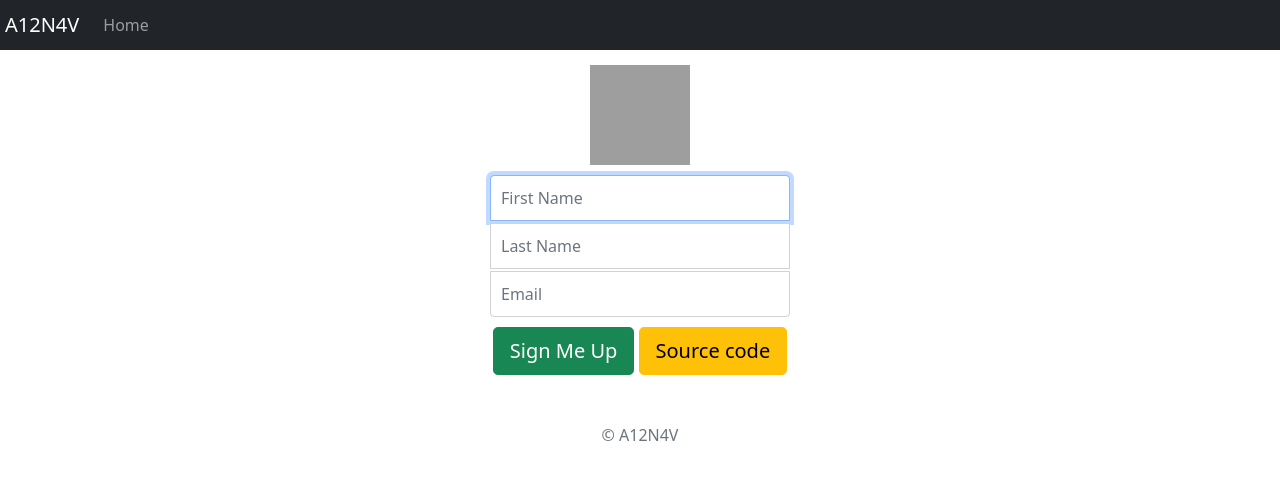
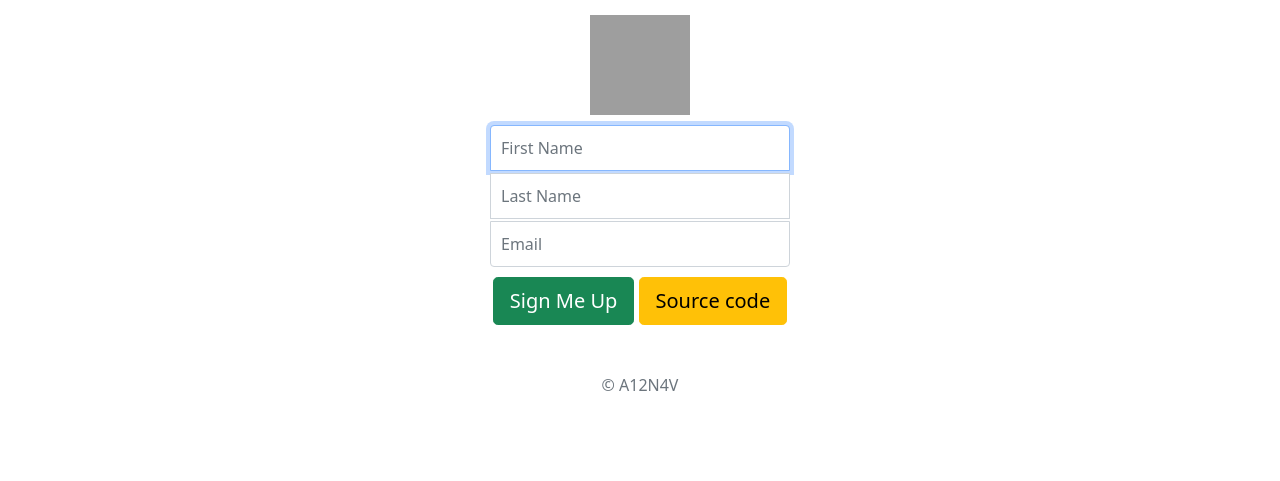
Before and after one commit to A12N4V/newsletter, a website: page signup.html in a window 1280 px wide. Drawn offline with nearby package versions, Linux system fonts and the light colour scheme; grey boxes are pictures that could not be loaded.

Commit message:
Update signup.html

```diff
--- a/signup.html
+++ b/signup.html
@@ -8,22 +8,6 @@
     <link href="css/signup.css" rel="stylesheet">
   </head>
   <body class="text-center">
-
-    <!--Navbar-->
-    <nav class="navbar navbar-expand-lg navbar-dark bg-dark" style="padding:5px;text-align:left">
-      <a class="navbar-brand" href="#">A12N4V</a>
-      <button class="navbar-toggler" type="button" data-bs-toggle="collapse" data-bs-target="#navbarSupportedContent" aria-controls="navbarSupportedContent" aria-expanded="false" aria-label="Toggle navigation">
-        <span class="navbar-toggler-icon"></span>
-      </button>
-      <div class="collapse navbar-collapse" id="navbarSupportedContent">
-        <ul class="navbar-nav me-auto mb-2 mb-lg-0">
-          <li class="nav-item">
-            <a class="nav-link" href="https://a12n4v.github.io">Home</a>
-          </li>
-        </ul>
-      </div>
-    </nav>
-
     <!--Form-->
     <form action="/" autocomplete="off" class="form-signin" method="POST">
       <img src="https://clipartspub.com/images/newspaper-clipart-cute-1.jpg" width=100 height=100>
@@ -34,7 +18,6 @@
       <button class="btn btn-lg btn-warning btn-block" type="submit" onclick="window.location.href='https://github.com/A12N4V/newsletter'">Source code</button>
       <p class="mt-5 mb-3 text-muted">&copy; A12N4V</p>
     </form>
-
     <script src="https://cdn.jsdelivr.net/npm/bootstrap@5.0.2/dist/js/bootstrap.bundle.min.js" integrity="sha384-MrcW6ZMFYlzcLA8Nl+NtUVF0sA7MsXsP1UyJoMp4YLEuNSfAP+JcXn/tWtIaxVXM" crossorigin="anonymous"></script>
   </body>
 </html>
```
